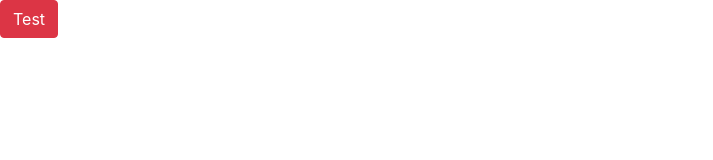
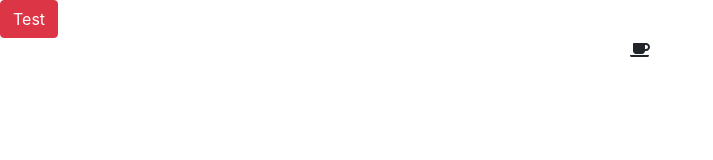
Before and after one commit to jkatnik/powtorki-ng, an Angular app: page / in a window 1280 px wide. Shown: the top 160 px of the page, without its empty margins (0-713 px from the left). Built offline with nearby package versions, Linux system fonts and the light colour scheme.

Commit message:
dodanie font-awesome

```diff
--- a/angular.json
+++ b/angular.json
@@ -24,7 +24,7 @@
             ],
             "styles": [
               "src/styles.css",
-              "node_modules/bootstrap/dist/css/bootstrap.min.css"
+              "./node_modules/bootstrap/dist/css/bootstrap.min.css"
             ],
             "scripts": []
           },
--- a/package.json
+++ b/package.json
@@ -20,6 +20,9 @@
     "@angular/platform-browser": "~7.0.0",
     "@angular/platform-browser-dynamic": "~7.0.0",
     "@angular/router": "~7.0.0",
+    "@fortawesome/angular-fontawesome": "^0.3.0",
+    "@fortawesome/fontawesome-svg-core": "^1.2.8",
+    "@fortawesome/free-solid-svg-icons": "^5.5.0",
     "@ng-bootstrap/ng-bootstrap": "^4.0.0",
     "bootstrap": "^4.1.3",
     "core-js": "^2.5.4",
--- a/src/app/app.component.html
+++ b/src/app/app.component.html
@@ -1 +1,5 @@
 <button class="btn btn-danger">Test</button>
+
+<div style="text-align:center">
+  <fa-icon [icon]="faCoffee"></fa-icon>
+</div>
--- a/src/app/app.component.ts
+++ b/src/app/app.component.ts
@@ -1,4 +1,6 @@
 import { Component } from '@angular/core';
+import { faCoffee } from '@fortawesome/free-solid-svg-icons';
+
 
 @Component({
   selector: 'app-root',
@@ -6,5 +8,5 @@
   styleUrls: ['./app.component.css']
 })
 export class AppComponent {
-  title = 'powtorki-ng';
+  faCoffee = faCoffee;
 }
```
Also changed, not shown: src/app/app.module.ts (+4 -3 lines), 2 other files (tests, documents, lock files or other folders).
